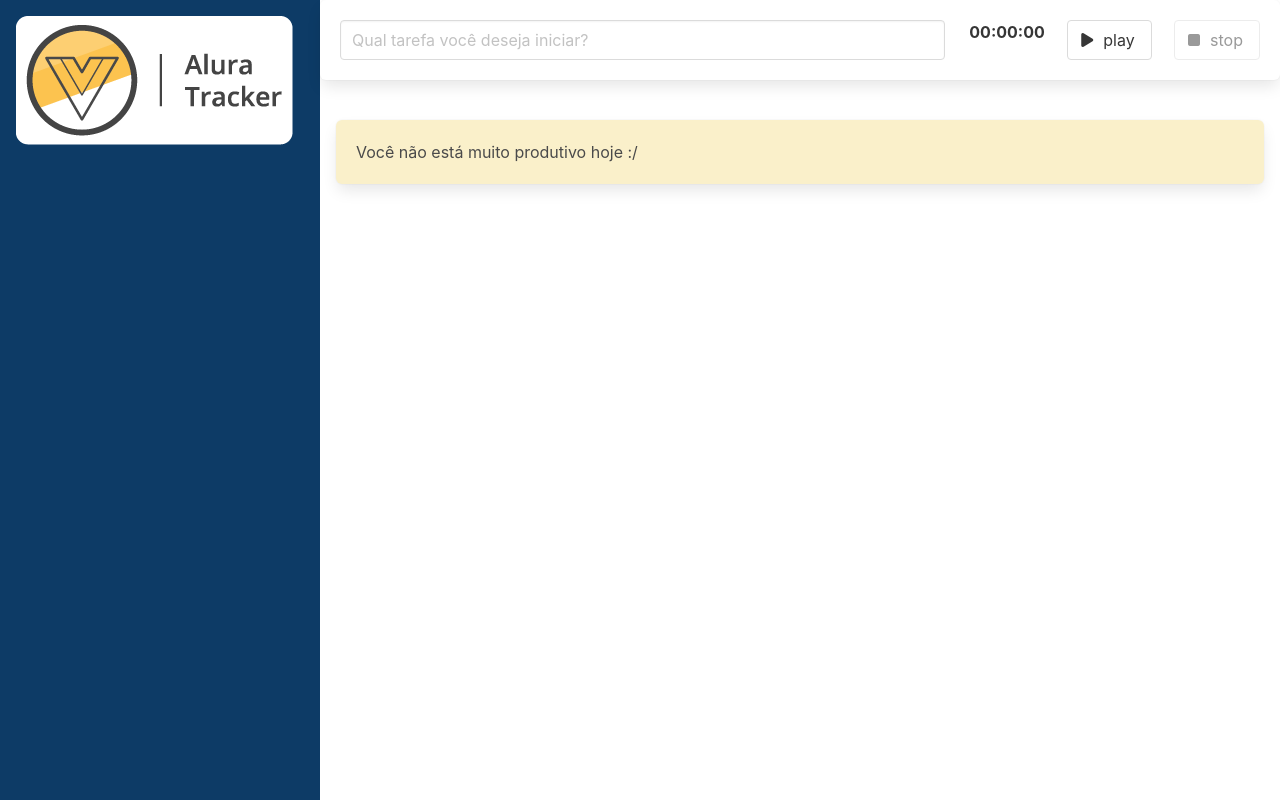
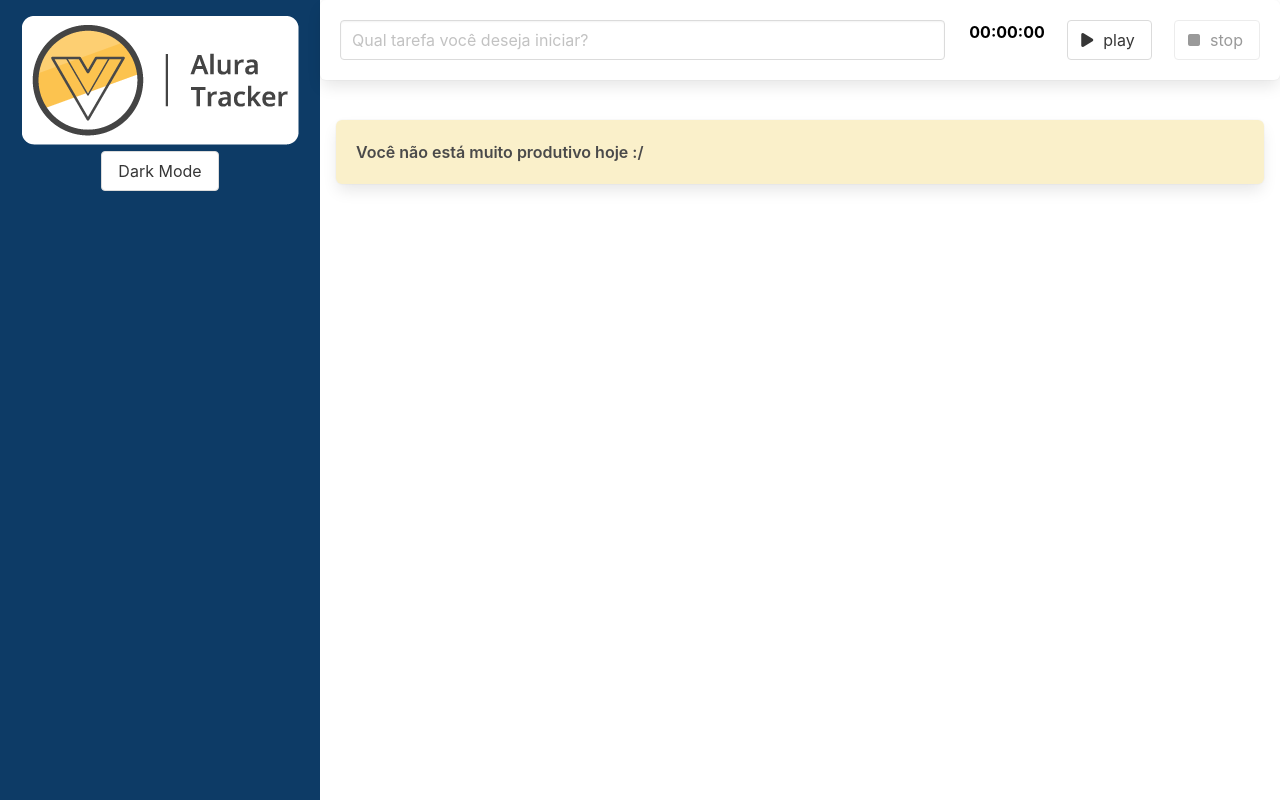
Before and after one commit to viniciuslpi/alura-tracker, a Vue app: page / in a window 1280 px wide. Built offline with nearby package versions, Linux system fonts and the light colour scheme.

Commit message:
seting dinamic color mode

```diff
--- a/src/App.vue
+++ b/src/App.vue
@@ -1,9 +1,9 @@
 <template>
-  <main class="columns is-gapless is-multiline">
+  <main class="columns is-gapless is-multiline" :class="{ 'modo-escuro': modoEscuroAtivo }">
     <div class="column is-one-quarter">
-      <BarraLateral />
+      <BarraLateral @aoTemaAlterado="mudarTema" />
     </div>
-    <div class="column is-three-quarter">
+    <div class="column is-three-quarter conteudo">
       <Formulario @aoSalvarTarefa="salvarTarefa" />
       <div class="lista">
         <Tarefa
@@ -37,6 +37,7 @@ export default defineComponent({
   data() {
     return {
       tarefas: [] as Tarefas[],
+      modoEscuroAtivo: false
     };
   },
   computed: {
@@ -48,6 +49,9 @@ export default defineComponent({
     salvarTarefa(tarefa: Tarefas) {
       this.tarefas.push(tarefa);
     },
+    mudarTema(modoEscuroAtivo: boolean) {
+      this.modoEscuroAtivo = modoEscuroAtivo;
+    }
   },
 });
 </script>
@@ -56,4 +60,19 @@ export default defineComponent({
 .lista {
   padding: 1em;
 }
+
+  main {
+    --bg-primario: #fff;
+    --texto-primario: #000;
+  }
+
+  main.modo-escuro {
+    --bg-primario: #2b2d42;
+    --texto-primario: #ddd;
+  }
+
+  .conteudo {
+    background-color: var(--bg-primario);
+  }
+
 </style>
--- a/src/components/BarraLateral.vue
+++ b/src/components/BarraLateral.vue
@@ -3,6 +3,7 @@
     <h1>
       <img src="../assets/logo.png" alt="" />
     </h1>
+    <button class="button" @click="alterarTema">{{ textoBotao }}</button>
   </header>
 </template>
 
@@ -10,7 +11,27 @@
 
 import { defineComponent } from 'vue';
 export default defineComponent({
-    name: 'BarraLateral'
+    name: 'BarraLateral',
+    emits: ['aoTemaAlterado'],
+    data () {
+      return {
+        modoEscuroAtivo: false
+      }
+    },
+    computed: {
+      textoBotao () {
+        if(this.modoEscuroAtivo) {
+          return "Light Mode"
+        }
+        return "Dark Mode"
+      }
+    },
+    methods: {
+      alterarTema() {
+        this.modoEscuroAtivo = !this.modoEscuroAtivo;
+        this.$emit('aoTemaAlterado', this.modoEscuroAtivo);
+      }
+    }
 })
 
 </script>
@@ -22,6 +43,7 @@ export default defineComponent({
         background: #0d3b66;
         width: 100%;
         height: 100vh;
+        text-align: center;
     }
 
 @media only screen and (max-width: 768px) {
--- a/src/components/Box.vue
+++ b/src/components/Box.vue
@@ -13,5 +13,6 @@ export default defineComponent({
 <style scoped>
     .box {
     background-color: #faf0ca;
+    font-weight: 600;
     }
 </style>
--- a/src/components/Cronometro.vue
+++ b/src/components/Cronometro.vue
@@ -1,6 +1,6 @@
 <template>
   <section>
-    <strong> {{ tempoDecorrido }} </strong>
+    <strong class="display"> {{ tempoDecorrido }} </strong>
   </section>
 </template>
 
@@ -23,3 +23,11 @@ export default defineComponent({
 });
 
 </script>
+<style scoped>
+
+  .display {
+    color: var(--texto-primario);
+  }
+
+
+</style>
--- a/src/components/Formulario.vue
+++ b/src/components/Formulario.vue
@@ -1,5 +1,5 @@
 <template>
-  <div class="box">
+  <div class="box formulario">
     <div class="columns">
       <div
         class="column is-8"
@@ -14,7 +14,7 @@
         />
       </div>
       <div class="column">
-        <Temporizador @aoTemporizadorFinalizado="finalizarTarefa"/>
+        <Temporizador @aoTemporizadorFinalizado="finalizarTarefa" />
       </div>
     </div>
   </div>
@@ -25,25 +25,34 @@ import Temporizador from "./Temporizador.vue";
 
 export default defineComponent({
   name: "FormularioComponent",
-  emits: ['aoSalvarTarefa'],
+  emits: ["aoSalvarTarefa"],
   components: {
-    Temporizador
+    Temporizador,
   },
   data() {
     return {
-        descricao: ''
-    }
+      descricao: "",
+    };
   },
   methods: {
     finalizarTarefa(tempoDecorrido: number): void {
-        this.$emit('aoSalvarTarefa', {
-          duracaoEmSegundos: tempoDecorrido,
-          descricao: this.descricao
-        })
-        this.descricao = ''
-    }
-  }
+      this.$emit("aoSalvarTarefa", {
+        duracaoEmSegundos: tempoDecorrido,
+        descricao: this.descricao,
+      });
+      this.descricao = "";
+    },
+  },
 });
 </script>
 <style scoped>
+
+  .formulario {
+    color: var(--texto-primario);
+    background-color: var(--bg-primario);
+  }
+
+
+
+
 </style>
```
Also changed, not shown: src/components/Tarefa.vue (line endings or trailing spaces).
